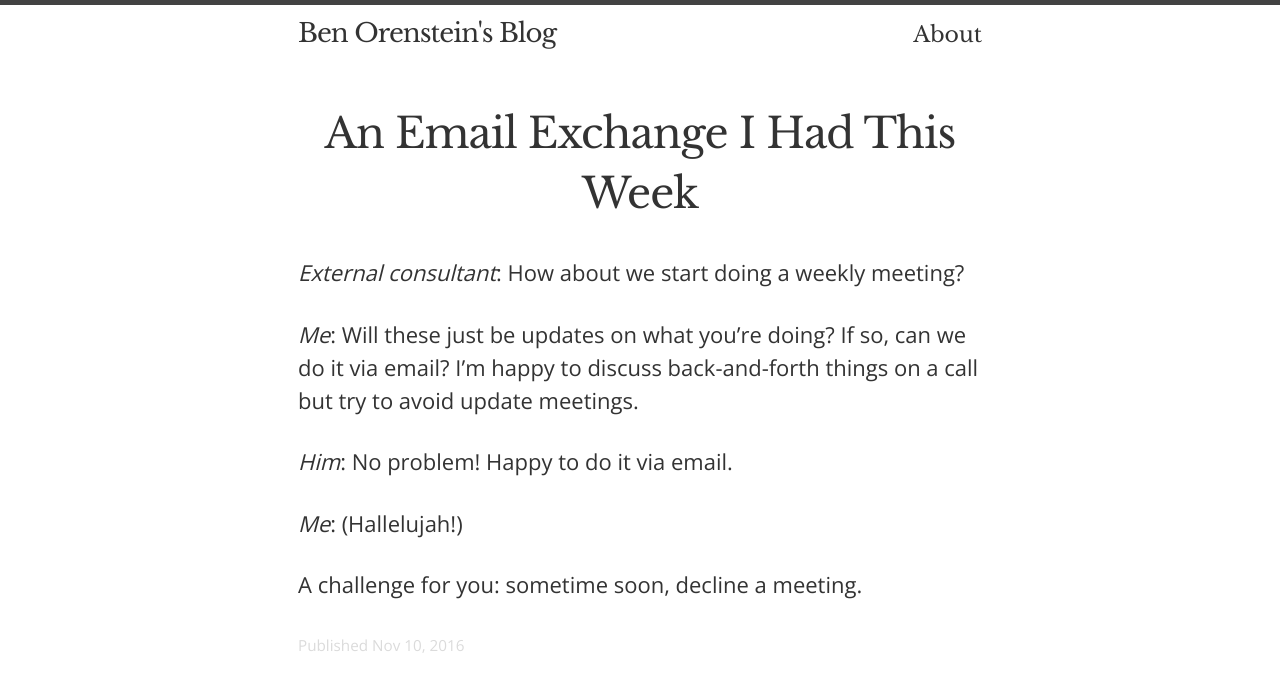
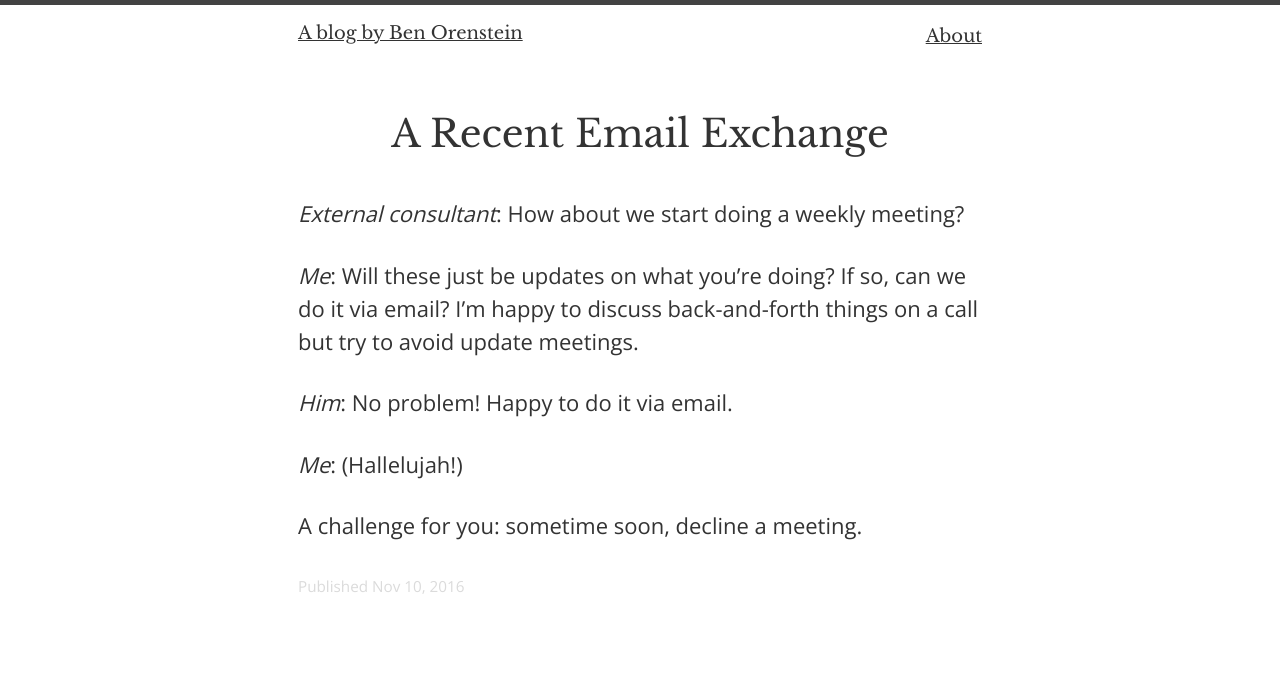
Before and after one commit to r00k/blog, a Jekyll site: the page built from _posts/2016-11-10-an-email-exchange-i-had-this-week.md, in a window 1280 px wide. Shown: the top 692 px of the page. Built offline with Jekyll 4.4.1, drawn with Linux system fonts in a browser that asks for light colours.

```diff
--- a/_config.yml
+++ b/_config.yml
@@ -1,5 +1,5 @@
 # Site settings
-title: Ben Orenstein's Blog
+title: A blog by Ben Orenstein
 email: ben.orenstein@gmail.com
 description: > # this means to ignore newlines until "baseurl:"
   Ben Orenstein's blog.
--- a/_posts/2016-11-10-an-email-exchange-i-had-this-week.md
+++ b/_posts/2016-11-10-an-email-exchange-i-had-this-week.md
@@ -1,5 +1,5 @@
 ---
-title: An Email Exchange I Had This Week
+title: A Recent Email Exchange
 layout: post
 ---
 
--- a/_sass/_base.scss
+++ b/_sass/_base.scss
@@ -90,15 +90,9 @@ h1, h2, h3, h4, h5, h6 {
  */
 a {
     color: $brand-color;
-    text-decoration: none;
 
     &:visited {
         color: darken($brand-color, 15%);
-    }
-
-    &:hover {
-        color: $text-color;
-        text-decoration: underline;
     }
 }
 
--- a/_sass/_custom-styles.scss
+++ b/_sass/_custom-styles.scss
@@ -14,9 +14,8 @@ iframe {
 }
 
 .site-title {
-    font-size: 26px;
+    font-size: 18px;
     line-height: 56px;
-    letter-spacing: -1px;
     margin-bottom: 0;
     float: left;
     font-family: 'Libre Baskerville', serif;
@@ -29,7 +28,7 @@ iframe {
 
 .about-link {
   color: #333;
-  font-size: 22px;
+  font-size: 18px;
   font-family: 'Libre Baskerville', serif;
 
   &:visited {
--- a/_sass/_layout.scss
+++ b/_sass/_layout.scss
@@ -185,8 +185,7 @@
 }
 
 .post-title {
-    font-size: 42px;
-    letter-spacing: -1px;
+    font-size: 38px;
     line-height: 1;
 
     @include media-query($on-laptop) {
```
